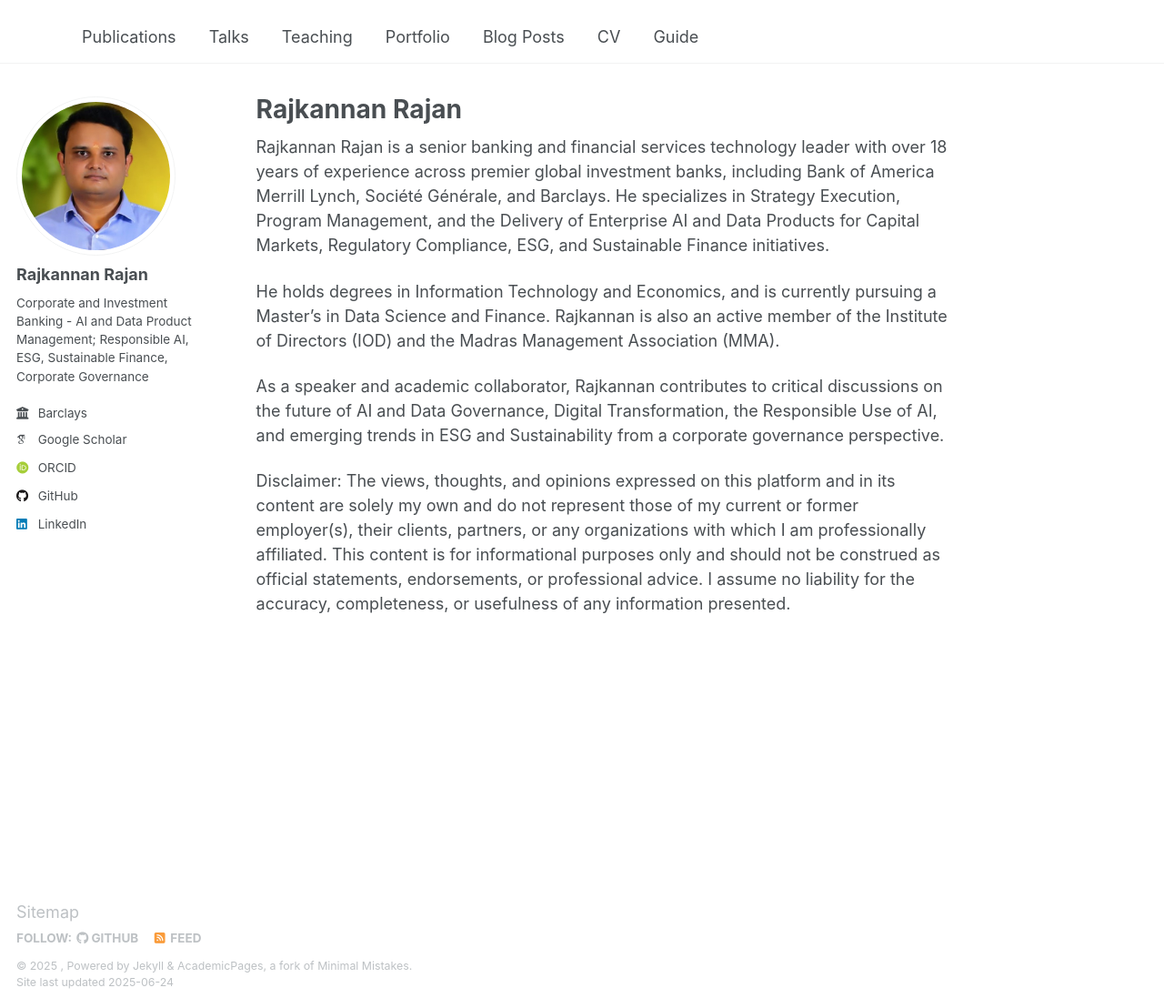
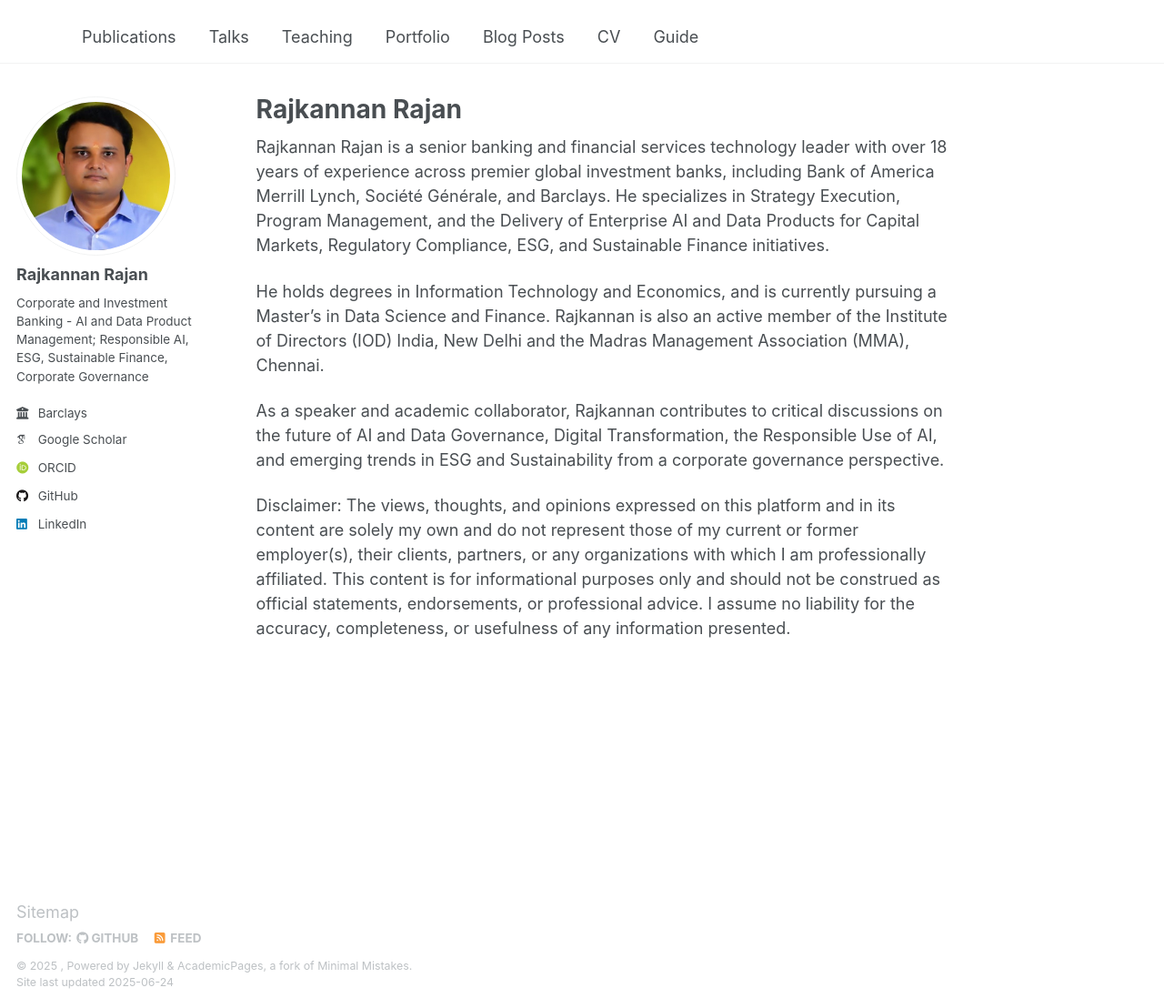
Before and after one commit to rajkannanrajan/rajkannanrajan.github.io, a Jekyll site: the page built from _pages/about.md, in a window 1280 px wide and 1108 px high. Shown: the whole window at 91% size. Built offline with Jekyll 4.4.1, drawn with Linux system fonts in a browser that asks for light colours; some web fonts are replaced.

Commit message:
Update about.md

```diff
--- a/_pages/about.md
+++ b/_pages/about.md
@@ -9,7 +9,7 @@ redirect_from:
 
 Rajkannan Rajan is a senior banking and financial services technology leader with over 18 years of experience across premier global investment banks, including Bank of America Merrill Lynch, Société Générale, and Barclays. He specializes in Strategy Execution, Program Management, and the Delivery of Enterprise AI and Data Products for Capital Markets, Regulatory Compliance, ESG, and Sustainable Finance initiatives.
 
-He holds degrees in Information Technology and Economics, and is currently pursuing a Master's in Data Science and Finance. Rajkannan is also an active member of the Institute of Directors (IOD) and the Madras Management Association (MMA).
+He holds degrees in Information Technology and Economics, and is currently pursuing a Master's in Data Science and Finance. Rajkannan is also an active member of the Institute of Directors (IOD) India, New Delhi and the Madras Management Association (MMA), Chennai.
 
 As a speaker and academic collaborator, Rajkannan contributes to critical discussions on the future of AI and Data Governance, Digital Transformation, the Responsible Use of AI, and emerging trends in ESG and Sustainability from a corporate governance perspective.
 
```
